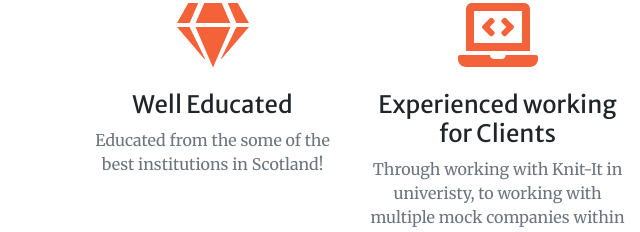
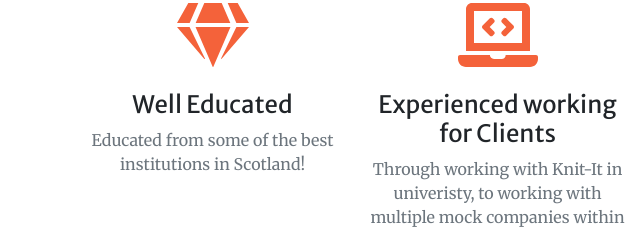
Before and after one commit to oKay-S/PersonalWebsite, a website: page public/index.html in a window 1280 px wide. Shown: the part 1540-1772 px from the top of the page, 0-640 px from the left. Drawn offline with nearby package versions, Linux system fonts and the light colour scheme.

Commit message:
Personal Website 1.0

```diff
--- a/public/index.html
+++ b/public/index.html
@@ -68,7 +68,7 @@
                 <div class="mt-5">
                     <i class="fas fa-4x fa-gem text-primary mb-4"></i>
                     <h3 class="h4 mb-2">Well Educated</h3>
-                    <p class="text-muted mb-0">Educated from the some of the best institutions in Scotland!</p>
+                    <p class="text-muted mb-0">Educated from some of the best institutions in Scotland!</p>
                 </div>
             </div>
             <div class="col-lg-3 col-md-6 text-center">
```
